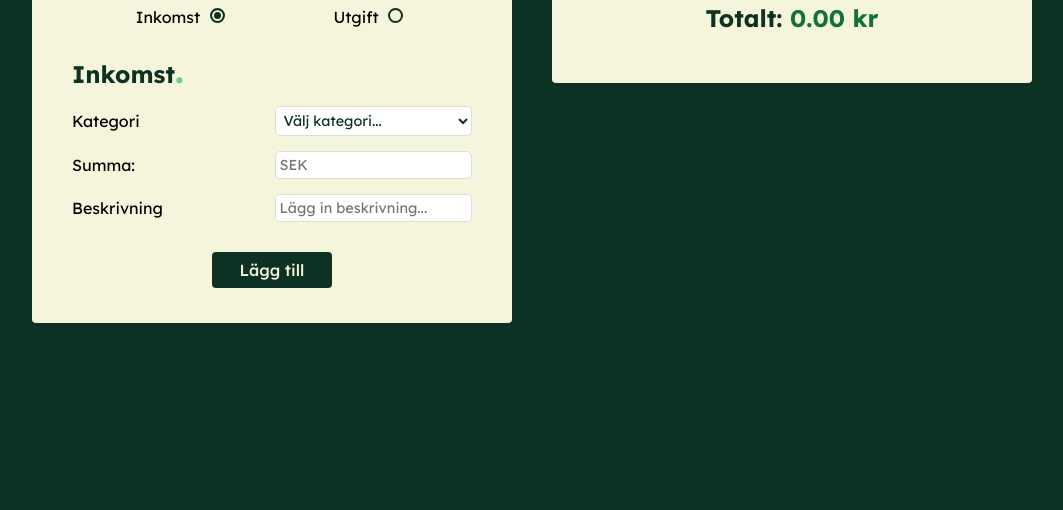
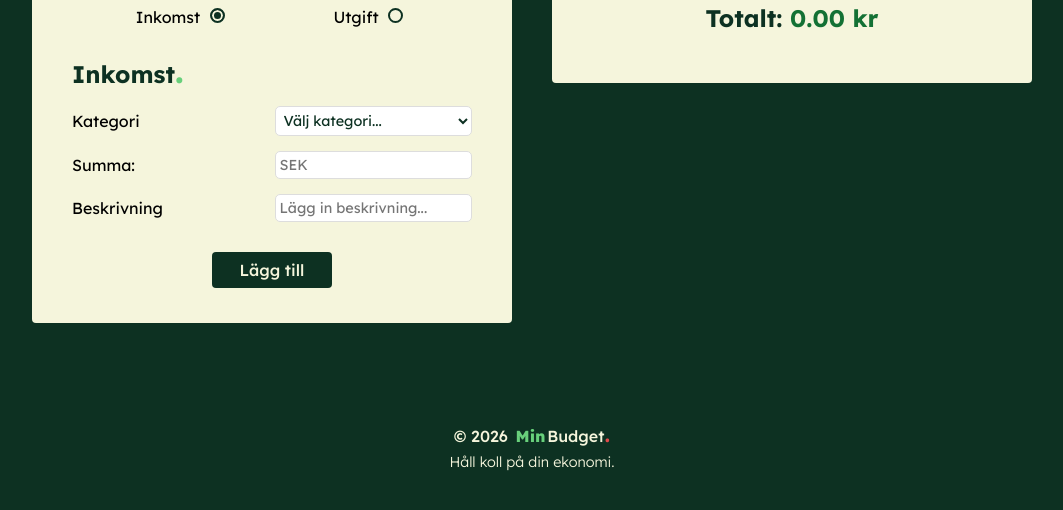
Before and after one commit to linasvard/min-budget, a website built with Vite: page index.html in a window 1280 px wide. Shown: the part 282-792 px from the top of the page, without its empty margins (108-1171 px from the left). Built offline with nearby package versions, Linux system fonts and the light colour scheme.

Commit message:
footer added

```diff
--- a/index.html
+++ b/index.html
@@ -84,7 +84,7 @@
       </section>
     </main>
     <footer>
-
+      <p>&copy; 2026 <span class="smallHeader">Min</span> Budget<span>.</span></p> <p class="sloganFooter">Håll koll på din ekonomi.</p>
     </footer>
 
     <div id="app"></div>
--- a/src/style.scss
+++ b/src/style.scss
@@ -268,7 +268,34 @@ Summeringslista
   width: 25px;
   height: 100%;
   margin-inline: 5px;
+}
 
+footer {
+  padding: 20px;
+  text-align: center;
+  margin-bottom: 20px;
+}
+
+footer span {
+  color: #e14a4a;
+  font-size: 1.5rem;
+
+}
+footer .smallHeader {
+  font-size: 1rem;
+  margin-inline: -3px;
+  margin-inline-start: 3px;
+}
+footer p {
+  font-size: 1rem;
+  color: beige;
+  font-weight: 500;
+}
+
+.sloganFooter {
+  font-weight: 300;
+  font-size: 0.9rem;
+  margin-top: 5px;
 }
 
 /* Desktop */
```
